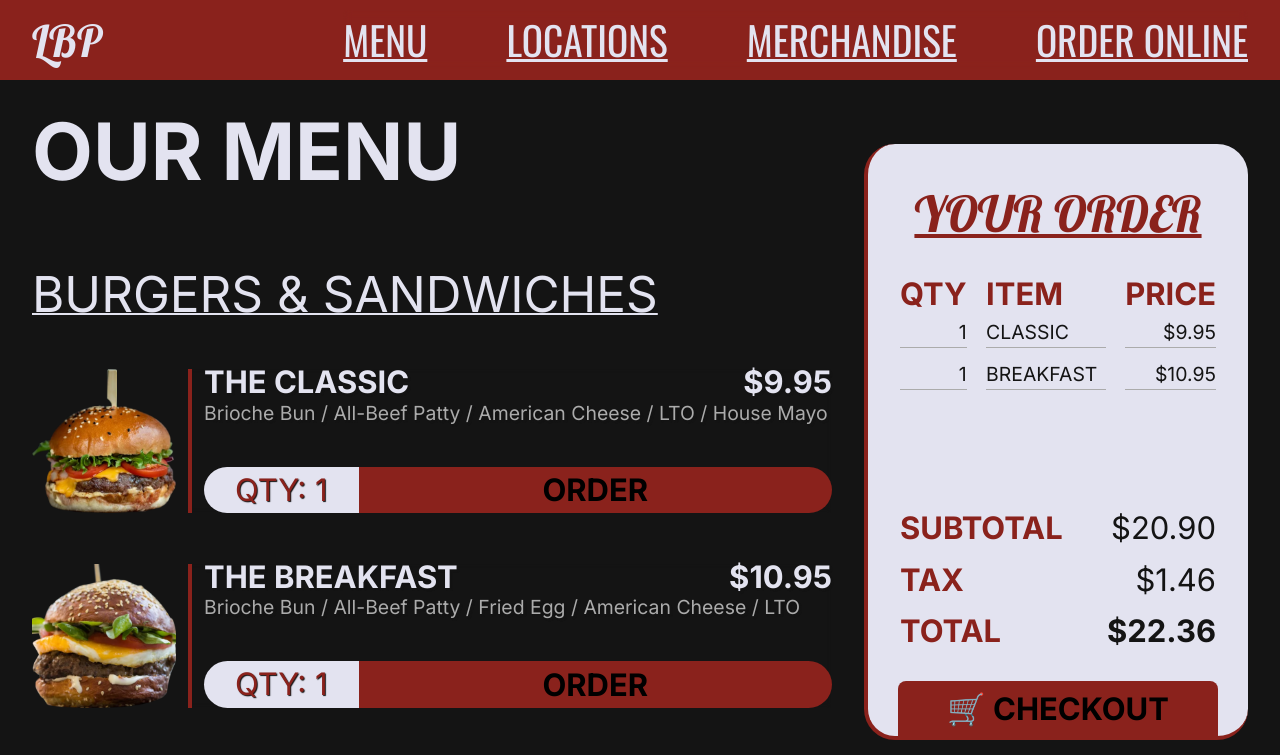
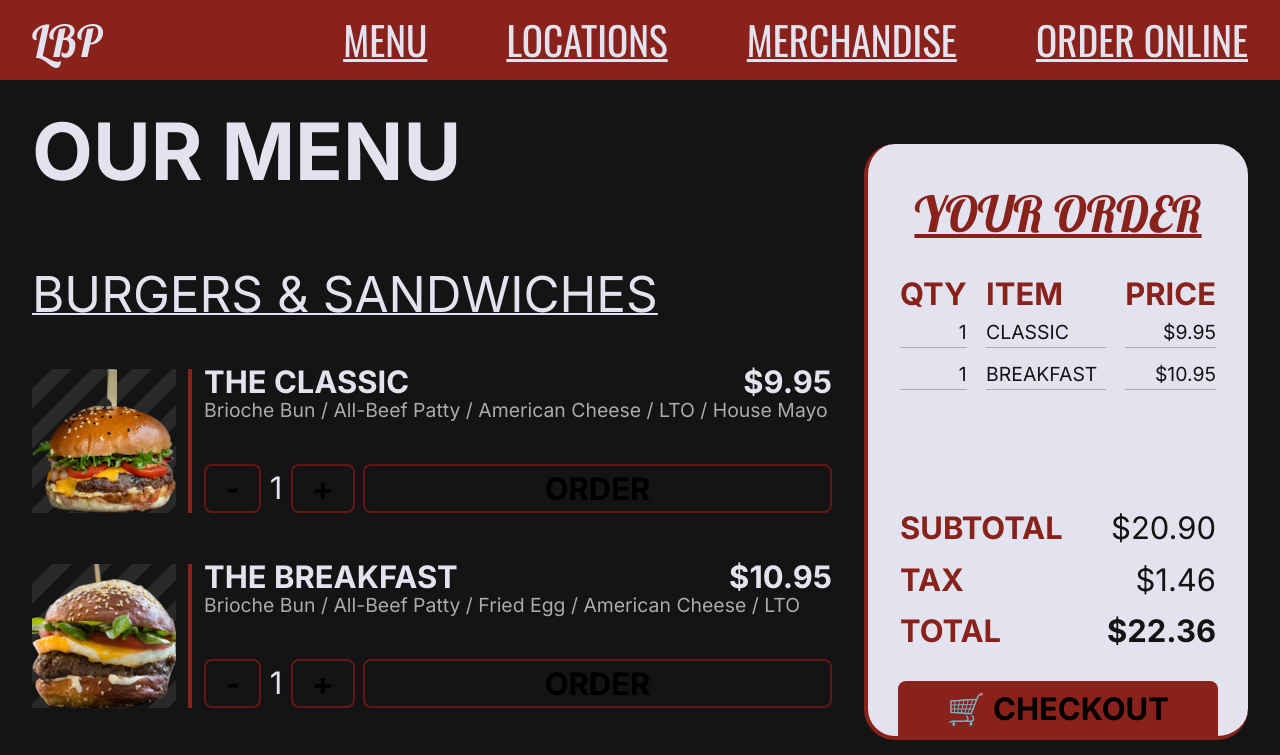
Before and after one commit to mhowen/lbp_demo, a Vue app: page / in a window 1280 px wide. Shown: the top 755 px of the page. Built offline with nearby package versions, Linux system fonts and the light colour scheme.

Commit message:
replace nested flexboxes with simplified grid

```diff
--- a/src/components/MenuItem.vue
+++ b/src/components/MenuItem.vue
@@ -21,20 +21,16 @@ const props = defineProps({
 
 <template>
   <div class="mitem">
-    <img class="mitem__img" :src="imgpath" />
+    <img class="mitem__img pattern" :src="imgpath" />
     <div class="mitem__content">
-      <div class="mitem__content-data">
-        <div class="mitem__content-data__headline">
-          <h3>{{ name }}</h3>
-          <p class="style-h3">{{ price }}</p>
-        </div>
-        <p class="mitem__content-data__desc">{{ desc }}</p>
-      </div>
+      <h3 class="mitem__content-headline">{{ name }}</h3>
+      <p class="mitem__content-price align-end style-h3">{{ price }}</p>
+      <p class="mitem__content-desc">{{ desc }}</p>
       <div class="mitem__content-ctrl">
-        <div class="mitem__content-ctrl__qty">
-          <p>QTY: <span>1</span></p>
-        </div>
-        <button class="mitem__content-ctrl__btn">Order</button>
+        <button class="btn btn__fill">-</button>
+        <span class="label__qty">1</span>
+        <button class="btn btn__fill">+</button>
+        <button class="btn btn__fill">Order</button>
       </div>
     </div>
   </div>
@@ -44,75 +40,48 @@ const props = defineProps({
 .mitem {
   --height: 9rem;
   --imgspace: calc(100vw - var(--padding-inline) - 22rem);
-  --imgcol: clamp(0rem, var(--imgspace), var(--height) + 0.618em);
+  --imgcol: clamp(0rem, var(--imgspace), var(--height) + var(--gap-m));
 
   display: grid;
   grid-template-columns: var(--imgcol) 1fr;
   max-width: var(--max-width-mitem);
 }
-
 .mitem__img {
   object-fit: contain;
   object-position: center;
-  height: var(--height);
+  height: 100%;
   width: var(--height);
 }
+.mitem__content {
+  display: grid;
+  grid-template-columns: auto min-content;
+  grid-template-rows: auto 1fr auto;
+  min-height: var(--height);
 
-.mitem__content {
-  display: flex;
-  flex-direction: column;
-  justify-content: space-between;
   backdrop-filter: blur(0.15rem);
-  background-color: #14141480;
+  background-color: var(--clr-black-50);
   border-inline-start: 4px solid var(--clr-primary);
-  padding-inline-start: 0.618em;
-}
-
-.mitem__content-data {
+  padding-inline-start: var(--gap-m);
   text-shadow: 2px 2px 1px var(--clr-black);
 }
-
-.mitem__content-data__headline {
+.mitem__content-desc {
+  grid-column: span 2;
+  color: var(--clr-white-soft);
+  line-height: 1.25;
+  padding-top: var(--gap-xs);
+}
+.mitem__content-ctrl {
+  grid-column: span 2;
   display: flex;
-  justify-content: space-between;
-  margin-bottom: var(--gap-s);
+  align-items: center;
+  font-size: var(--step-1);
 }
-
-.mitem__content-data__desc {
-  color: var(--clr-white-soft);
-  height: 2.25em; /* precisely enough to seamlessly allow 0 or 1 line breaks */
-  line-height: 1.25;
-  margin-bottom: var(--gap-l);
+.mitem__content-ctrl > button:last-of-type {
+  flex-grow: 1;
+  margin-inline-start: var(--gap-s);
 }
-
-.mitem__content-ctrl {
-  display: flex;
-}
-
-.mitem__content-ctrl__qty {
-  border-start-start-radius: 100vw;
-  border-end-start-radius: 100vw;
-  background-color: var(--clr-white);
-  color: var(--clr-primary);
-  font-size: var(--step-1);
-  padding-inline: 1em;
-  text-shadow: 1px 1px 1px var(--clr-black);
-}
-
-.mitem__ctrl-qty span {
-  font-weight: 700;
-  padding-inline-start: 0.618em;
-  text-decoration: underline;
-}
-
-.mitem__content-ctrl__btn {
-  background-color: var(--clr-primary);
-  border: none;
-  border-radius: 0 1em 1em 0;
-  /* border-radius: inherit; */
-  flex: 1;
-  font-size: var(--step-1);
-  padding: 4px var(--step-0);
-  text-transform: uppercase;
+.label__qty {
+  margin-inline: var(--gap-s);
+  text-shadow: 2px 2px 2px var(--clr-black);
 }
 </style>
```
